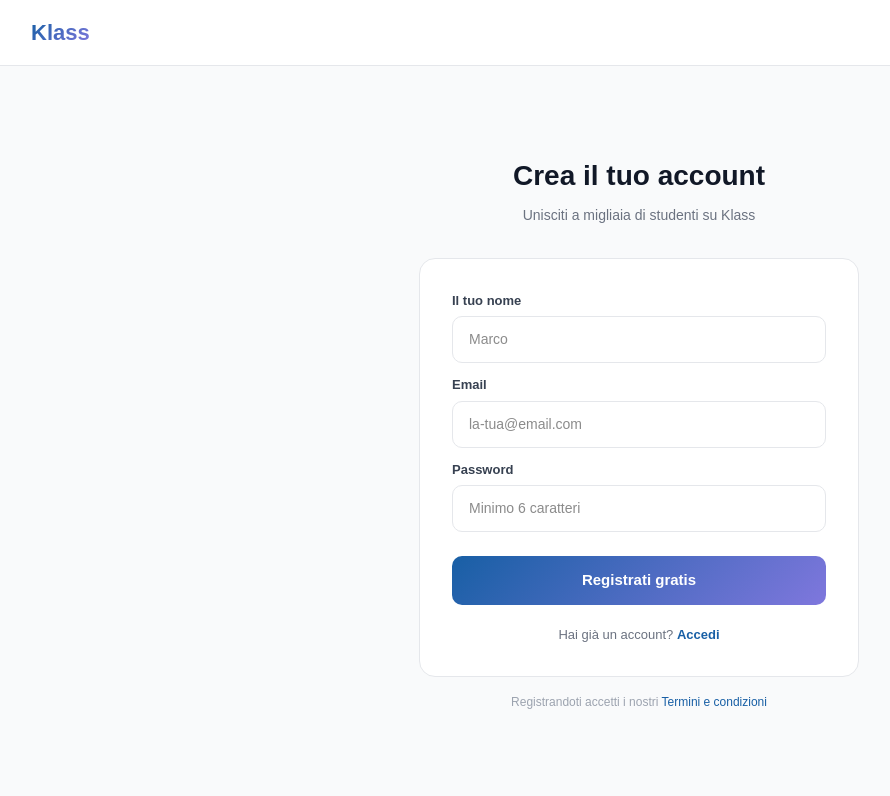
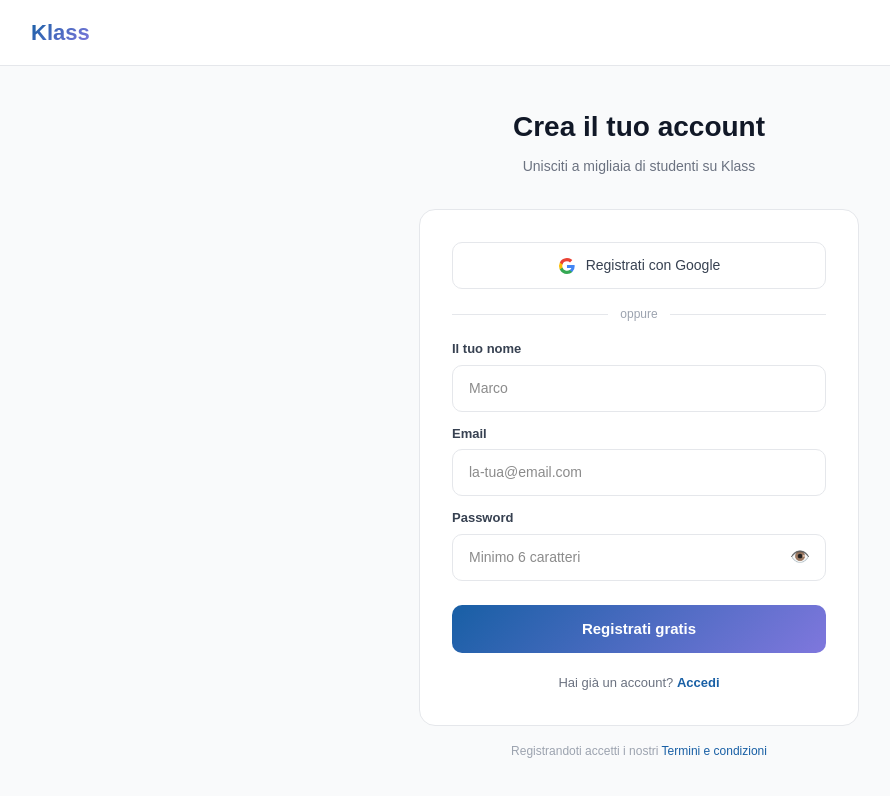
Before and after one commit to StarUpm/studynotes, a Next.js app: page /register in a window 1280 px wide. Shown: the top 796 px of the page, without its empty margins (1-891 px from the left). Built offline with nearby package versions, Linux system fonts and the light colour scheme.

Commit message:
Update page.tsx

```diff
--- a/src/app/register/page.tsx
+++ b/src/app/register/page.tsx
@@ -12,6 +12,7 @@ export default function Register() {
   const [loading, setLoading] = useState(false)
   const [error, setError] = useState('')
   const [success, setSuccess] = useState(false)
+  const [mostraPassword, setMostraPassword] = useState(false)
   const router = useRouter()
 
   async function handleRegister() {
@@ -28,8 +29,15 @@ export default function Register() {
     setLoading(false)
   }
 
+  async function loginGoogle() {
+    await supabase.auth.signInWithOAuth({
+      provider: 'google',
+      options: { redirectTo: 'https://studynotes-xi-fawn.vercel.app/onboarding' }
+    })
+  }
+
   return (
-    <main style={{ minHeight: '100vh', background: '#f9fafb', display: 'flex', flexDirection: 'column' }}>
+    <main style={{ minHeight: '100vh', background: '#f9fafb', display: 'flex', flexDirection: 'column', cursor: 'default' }}>
       <nav style={{ padding: '16px 32px', background: 'white', borderBottom: '0.5px solid #e5e7eb' }}>
         <Link href="/" style={{ fontSize: 22, fontWeight: 700, background: 'linear-gradient(135deg,#185FA5,#7F77DD)', WebkitBackgroundClip: 'text', WebkitTextFillColor: 'transparent', textDecoration: 'none' }}>Klass</Link>
       </nav>
@@ -51,6 +59,25 @@ export default function Register() {
               </div>
             )}
 
+            <button
+              onClick={loginGoogle}
+              style={{ width: '100%', background: 'white', border: '0.5px solid #e5e7eb', borderRadius: 10, padding: '12px', fontSize: 14, fontWeight: 500, cursor: 'pointer', display: 'flex', alignItems: 'center', justifyContent: 'center', gap: 10, marginBottom: 16, color: '#374151' }}
+            >
+              <svg width="18" height="18" viewBox="0 0 18 18">
+                <path fill="#4285F4" d="M16.51 8H8.98v3h4.3c-.18 1-.74 1.48-1.6 2.04v2.01h2.6a7.8 7.8 0 0 0 2.38-5.88c0-.57-.05-.66-.15-1.18z"/>
+                <path fill="#34A853" d="M8.98 17c2.16 0 3.97-.72 5.3-1.94l-2.6-2a4.8 4.8 0 0 1-7.18-2.54H1.83v2.07A8 8 0 0 0 8.98 17z"/>
+                <path fill="#FBBC05" d="M4.5 10.52a4.8 4.8 0 0 1 0-3.04V5.41H1.83a8 8 0 0 0 0 7.18z"/>
+                <path fill="#EA4335" d="M8.98 4.18c1.17 0 2.23.4 3.06 1.2l2.3-2.3A8 8 0 0 0 1.83 5.4L4.5 7.49a4.77 4.77 0 0 1 4.48-3.3z"/>
+              </svg>
+              Registrati con Google
+            </button>
+
+            <div style={{ display: 'flex', alignItems: 'center', gap: 12, marginBottom: 16 }}>
+              <div style={{ flex: 1, height: '0.5px', background: '#e5e7eb' }} />
+              <span style={{ fontSize: 12, color: '#9CA3AF' }}>oppure</span>
+              <div style={{ flex: 1, height: '0.5px', background: '#e5e7eb' }} />
+            </div>
+
             <div style={{ marginBottom: 12 }}>
               <label style={{ fontSize: 13, fontWeight: 600, color: '#374151', display: 'block', marginBottom: 6 }}>Il tuo nome</label>
               <input
@@ -58,7 +85,8 @@ export default function Register() {
                 placeholder="Marco"
                 value={nome}
                 onChange={e => setNome(e.target.value)}
-                style={{ width: '100%', border: '0.5px solid #e5e7eb', borderRadius: 10, padding: '12px 16px', fontSize: 14, outline: 'none', background: 'white' }}
+                onKeyDown={e => e.key === 'Enter' && handleRegister()}
+                style={{ width: '100%', border: '0.5px solid #e5e7eb', borderRadius: 10, padding: '12px 16px', fontSize: 14, outline: 'none', background: 'white', cursor: 'text' }}
               />
             </div>
 
@@ -69,19 +97,29 @@ export default function Register() {
                 placeholder="la-tua@email.com"
                 value={email}
                 onChange={e => setEmail(e.target.value)}
-                style={{ width: '100%', border: '0.5px solid #e5e7eb', borderRadius: 10, padding: '12px 16px', fontSize: 14, outline: 'none', background: 'white' }}
+                onKeyDown={e => e.key === 'Enter' && handleRegister()}
+                style={{ width: '100%', border: '0.5px solid #e5e7eb', borderRadius: 10, padding: '12px 16px', fontSize: 14, outline: 'none', background: 'white', cursor: 'text' }}
               />
             </div>
 
             <div style={{ marginBottom: 24 }}>
               <label style={{ fontSize: 13, fontWeight: 600, color: '#374151', display: 'block', marginBottom: 6 }}>Password</label>
-              <input
-                type="password"
-                placeholder="Minimo 6 caratteri"
-                value={password}
-                onChange={e => setPassword(e.target.value)}
-                style={{ width: '100%', border: '0.5px solid #e5e7eb', borderRadius: 10, padding: '12px 16px', fontSize: 14, outline: 'none', background: 'white' }}
-              />
+              <div style={{ position: 'relative' }}>
+                <input
+                  type={mostraPassword ? 'text' : 'password'}
+                  placeholder="Minimo 6 caratteri"
+                  value={password}
+                  onChange={e => setPassword(e.target.value)}
+                  onKeyDown={e => e.key === 'Enter' && handleRegister()}
+                  style={{ width: '100%', border: '0.5px solid #e5e7eb', borderRadius: 10, padding: '12px 44px 12px 16px', fontSize: 14, outline: 'none', background: 'white', cursor: 'text' }}
+                />
+                <button
+                  onClick={() => setMostraPassword(!mostraPassword)}
+                  style={{ position: 'absolute', right: 12, top: '50%', transform: 'translateY(-50%)', background: 'none', border: 'none', cursor: 'pointer', fontSize: 16, color: '#9CA3AF', padding: 4 }}
+                >
+                  {mostraPassword ? '🙈' : '👁️'}
+                </button>
+              </div>
             </div>
 
             <button
@@ -99,7 +137,7 @@ export default function Register() {
           </div>
 
           <p style={{ fontSize: 12, color: '#9CA3AF', textAlign: 'center', marginTop: 16 }}>
-            Registrandoti accetti i nostri <Link href="#" style={{ color: '#185FA5', textDecoration: 'none' }}>Termini e condizioni</Link>
+            Registrandoti accetti i nostri <Link href="/privacy" style={{ color: '#185FA5', textDecoration: 'none' }}>Termini e condizioni</Link>
           </p>
         </div>
       </div>
```
